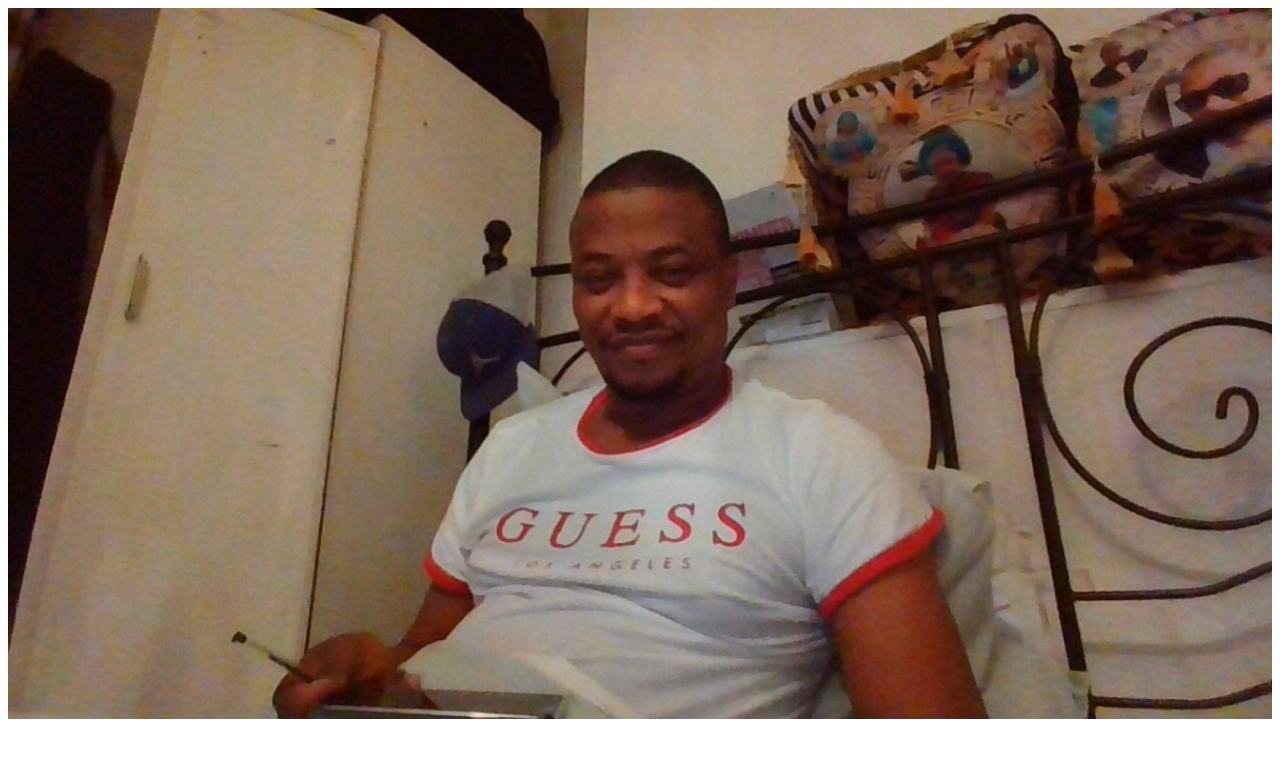
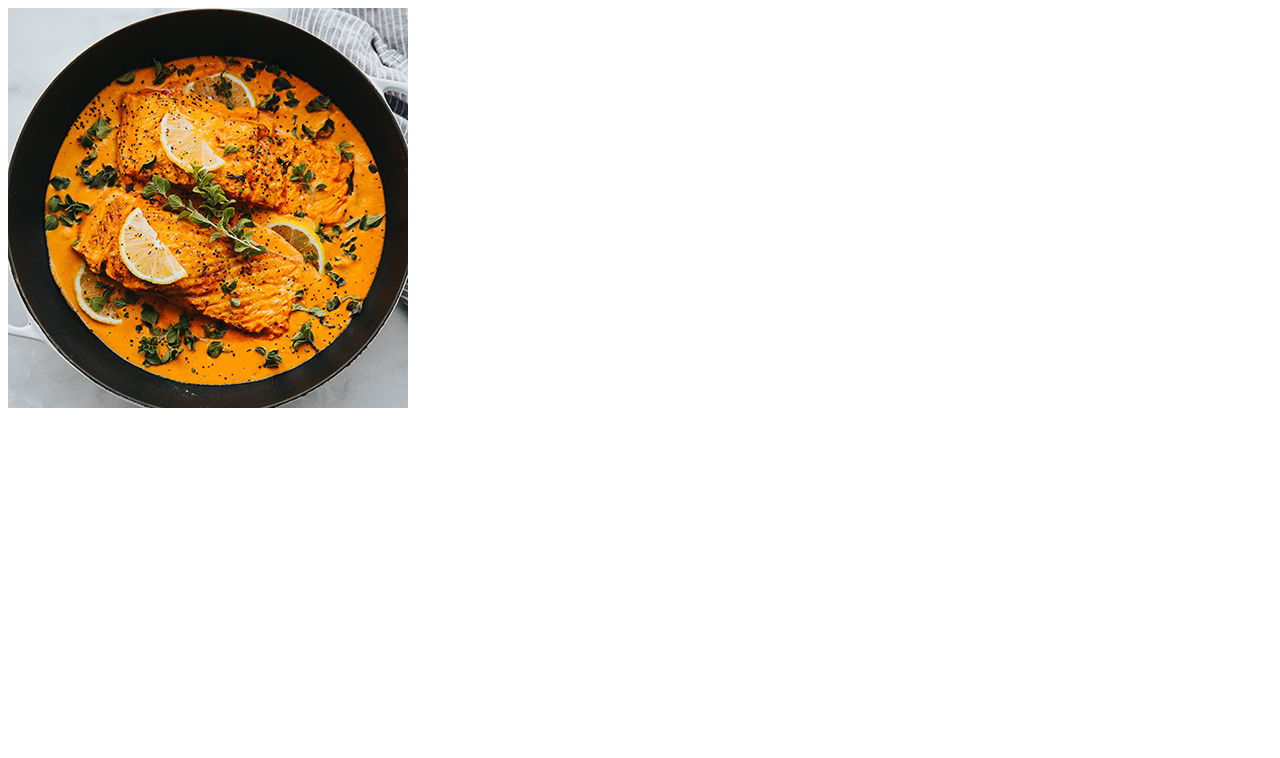
Before and after one commit to OlanrewajuEniola/js-basics, a plain HTML site: page index.html in a window 1280 px wide. Drawn offline with Linux system fonts and the light colour scheme.

Commit message:
Art Direction at its best

```diff
--- a/CSS/styles.css
+++ b/CSS/styles.css
@@ -1,7 +1,3 @@
     html {
         font-size: 62.5%;
       }
-
-     .coco{
-       width: 100%;
-     }
--- a/index.html
+++ b/index.html
@@ -9,20 +9,11 @@
     <link href="https://fonts.googleapis.com/css2?family=Open+Sans:wght@400;700&display=swap" rel="stylesheet">
     <title>Document</title>
 </head>
-  <body>
-    <img src="../images/coco.jpg"
-      alt=""
-      class="coco"
-      srcset="
-              ../images/coco.jpg 400w,
-              ../images/coco@2x.jpg 800w,
-              ../images/coco@3x.jpg 1200w
-            "
-      sizes="
-            (max-width: 500px) 100vw,
-            (max-width: 700px) 50vw.
-            33vw
-           "
-            />
+    <body>
+     <picture>
+       <source media="(max-width: 500px)" srcset="images/meal-cropped.jpg">
+       <source media="(min-width: 501px)" srcset="images/meal.jpg">
+       <img src="images/meal.jpg" alt="">
+     </picture>
   </body>
 </html>
```
